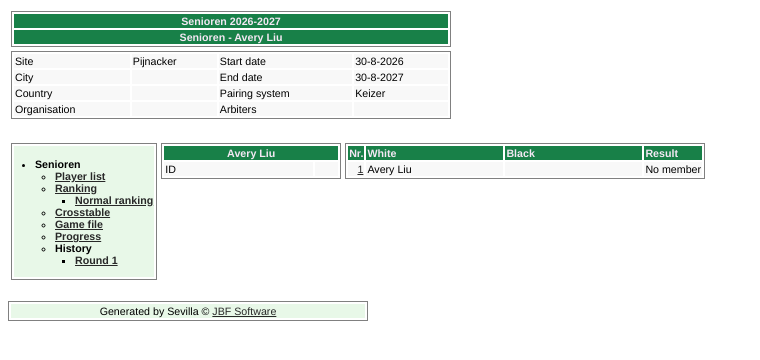
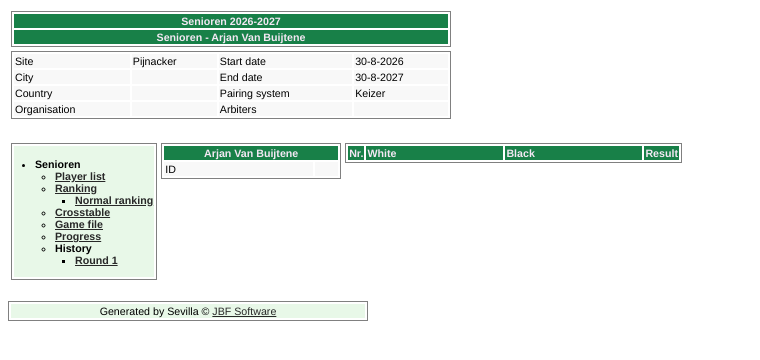
Before and after one commit to ScheveToren/schevetoren-site, a plain HTML site: page docs/2026-2027/Grp1-Pl31.html in a window 1280 px wide. Shown: the whole page, without its empty margins (0-760 px from the left). Drawn offline with Linux system fonts and the light colour scheme.

Commit message:
Update docs/2026-2027/Grp1-Pl31.html 2026-09-04 16:59:16

```diff
--- a/docs/2026-2027/Grp1-Pl31.html
+++ b/docs/2026-2027/Grp1-Pl31.html
@@ -1,8 +1,8 @@
 <!DOCTYPE html>
-<!-- Generated by Sevilla 18.3.2 (C) JBF Software 4-9-2026 16:55:37 -->
+<!-- Generated by Sevilla 18.3.2 (C) JBF Software 4-9-2026 16:58:46 -->
 <html xmlns="http://www.w3.org/1999/xhtml" xml:lang="en" lang="en">
 <head id="Header">
-<title>Avery Liu</title>
+<title>Arjan Van Buijtene</title>
 <link href="sevilla.css" rel="stylesheet" type="text/css"/>
 <meta http-equiv="content-type" content="text/html; charset=UTF-8"/>
 </head>
@@ -12,7 +12,7 @@
 <td>
 <table id="MainTitleTable" class="MainTitle">
 <tr class="MainTitleRow"><td>Senioren 2026-2027</td></tr>
-<tr class="MainTitleRow"><td>Senioren - Avery Liu</td></tr>
+<tr class="MainTitleRow"><td>Senioren - Arjan Van Buijtene</td></tr>
 </table>
 </td>
 </tr>
@@ -84,7 +84,7 @@
 <table id="PlayerDataTable" class="PlayerDataTable">
 <col class="PlayerDataCaption"/>
 <col class="PlayerDataValue"/>
-<tr><td colspan="2" class="PlayerDataHeader">Avery&nbsp;Liu</td></tr>
+<tr><td colspan="2" class="PlayerDataHeader">Arjan&nbsp;Van&nbsp;Buijtene</td></tr>
 <tr>
 <td>ID</td>
 <td></td>
@@ -99,12 +99,6 @@
 <td class="GM_Black">Black</td>
 <td class="GM_Result">Result</td>
 </tr>
-<tr class="GameListOddLine">
-<td style="text-align:right;"><a href="Grp1-Rd1.html">1</a></td>
-<td>Avery&nbsp;Liu</td>
-<td>&nbsp;</td>
-<td>No member</td>
-</tr>
 </table>
 </td>
 </tr></table>
```
